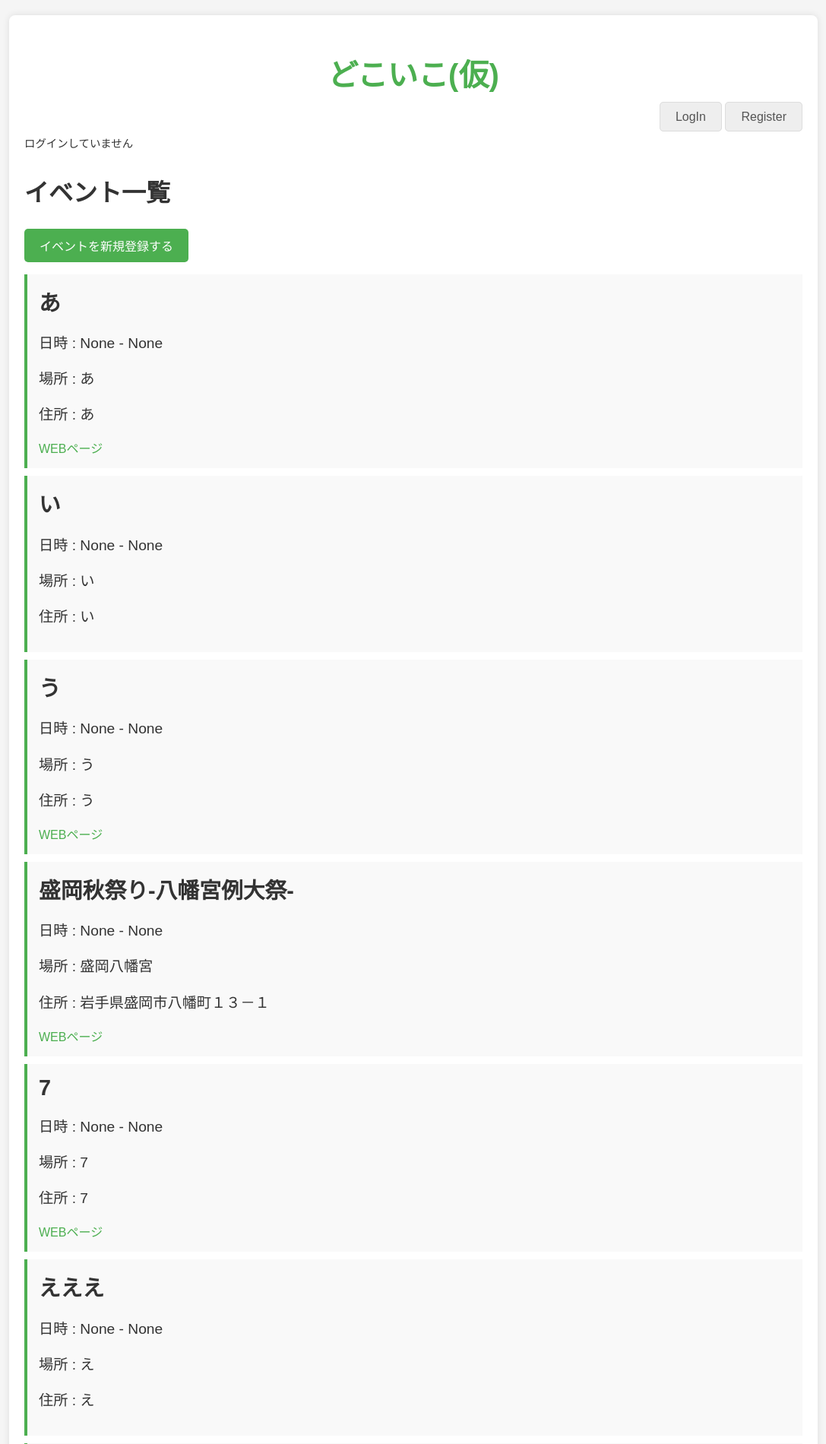
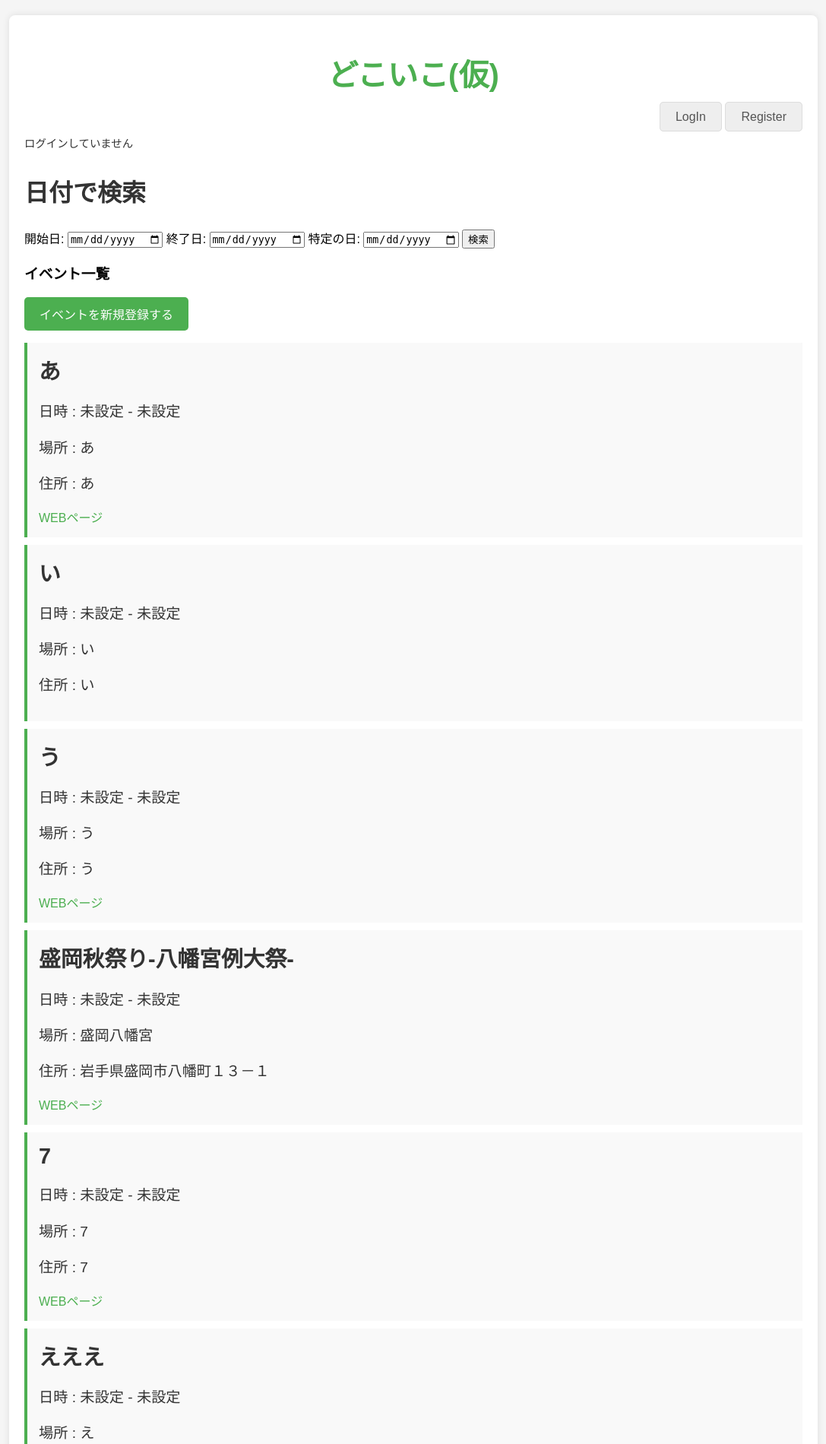
Before and after one commit to naonaosun/evernt_app, a Flask app: page / in a window 1280 px wide. Shown: the top 1900 px of the page at 76% size, without its empty margins (96-1183 px from the left). Run offline with Flask 3, Linux system fonts and the light colour scheme; some libraries are stand-ins or nearby versions.

Commit message:
日付検索の機能追加

```diff
--- a/app.py
+++ b/app.py
@@ -1,6 +1,6 @@
 from flask import Flask, flash, render_template, request, redirect, url_for
 from flask_login import LoginManager, current_user, login_required, login_user, logout_user
-from peewee import SqliteDatabase, Model, CharField, DateTimeField
+from peewee import SqliteDatabase, Model, CharField, DateTimeField, fn
 from werkzeug.security import generate_password_hash, check_password_hash
 from werkzeug.utils import secure_filename
 from config import Event, User, EventImage
@@ -39,10 +39,30 @@
 
 
 # イベント一覧ページのルート
+from datetime import datetime
+
 @app.route("/", methods=["GET", "POST"])
-def index():  # データベースからすべてのイベントを取得
+def index():
+    start_date = request.args.get('start_date')
+    end_date = request.args.get('end_date')
+    specific_date = request.args.get('specific_date')
+
     events = Event.select()
+
+    if specific_date:
+        specific_date = datetime.strptime(specific_date, "%Y-%m-%d").date()
+        events = events.where(
+            (Event.start_date <= specific_date) & (Event.end_date >= specific_date)
+        )
+    elif start_date and end_date:
+        start_date = datetime.strptime(start_date, "%Y-%m-%d").date()
+        end_date = datetime.strptime(end_date, "%Y-%m-%d").date()
+        events = events.where(
+            (Event.start_date >= start_date) & (Event.end_date <= end_date)
+        )
+
     return render_template("index.html", events=events)
+
 
 
 # イベント登録ページのルート
@@ -52,11 +72,19 @@
     if request.method == "POST":  # フォームから送信されたデータを取得
         name = request.form["name"]
         content = request.form["content"]
-        start_date = request.form["start_date"]
-        end_date = request.form["end_date"]
+
+        # 日付形式に変換
+        start_date_str = request.form["start_date"]
+        end_date_str = request.form["end_date"]
+
+        # フォームからの文字列を日付型に変換
+        start_date = datetime.strptime(start_date_str, "%Y-%m-%d")
+        end_date = datetime.strptime(end_date_str, "%Y-%m-%d")
+
         place = request.form["place"]
         address = request.form["address"]
         url = request.form.get("url", "")
+
         # ファイルのアップロード処理
         if "image" in request.files:
             file = request.files["image"]
@@ -94,6 +122,7 @@
                 return redirect(request.url)
 
     return render_template("create_events.html")
+
 
 
 # アップロードされた画像を保存するディレクトリ
--- a/config.py
+++ b/config.py
@@ -51,10 +51,20 @@
     image = CharField(null=True)  # 画像ファイル名を保存するフィールド
 
     def get_start_date(self):  # 日付を変換するメソッドを追加
-        return datetime.fromisoformat(self.start_date).strftime("%Y/%m/%d")
+        if self.start_date:
+            if isinstance(self.start_date, str):
+                # 文字列からdatetimeに変換
+                self.start_date = datetime.fromisoformat(self.start_date)
+            return self.start_date.strftime("%Y/%m/%d")
+        return "未設定"
 
     def get_end_date(self):  # 日付を変換するメソッドを追加
-        return datetime.fromisoformat(self.end_date).strftime("%Y/%m/%d")
+        if self.end_date:
+            if isinstance(self.end_date, str):
+                # 文字列からdatetimeに変換
+                self.end_date = datetime.fromisoformat(self.end_date)
+            return self.end_date.strftime("%Y/%m/%d")
+        return "未設定"
 
     class Meta:
         database = db
--- a/templates/event_detail.html
+++ b/templates/event_detail.html
@@ -145,7 +145,7 @@
         </div>
 
         <a href="{{ url_for('post_image', event_id=event.id) }}" class="button">画像の新規登録</a>
-
+        <a href="{{ url_for('index') }}" class="button">イベント一覧に戻る</a>
         <!-- アップロードされた画像の表示 -->
         {% if images %}
             <div class="event-images">
--- a/templates/index.html
+++ b/templates/index.html
@@ -5,6 +5,10 @@
     <meta charset="UTF-8">
     <meta name="viewport" content="width=device-width, initial-scale=1.0">
     <title>イベント一覧</title>
+
+    <!--★ 地図★ Leaflet CSS ★-->
+    <link rel="stylesheet" href="https://unpkg.com/leaflet@1.3.1/dist/leaflet.css" integrity="sha512Rksm5RenBEKSKFjgI3a41vrjkw4EVPlJ3+OiI65vTjIdo9brlAacEuKOiQ5OFh7cOI1bkDwLqdLw3Zg0cRJAAQ==" crossorigin=""/>
+
     <style>
         body {
             font-family: 'Arial', sans-serif;
@@ -106,6 +110,15 @@
             font-weight: bold; /* ボールドに */
             color: #333; /* 色を少し濃く */
         }
+
+        /* 地図のスタイル */
+        #map {
+            width: 100%;
+            height: 500px;
+            margin: 20px 0;
+            border: 2px solid #4CAF50;
+            border-radius: 8px;
+        }
     </style>
 </head>
 
@@ -131,19 +144,32 @@
             <p style="font-size: 0.9em;">ログインしていません</p>
         {% endif %}
 
-        <h2>イベント一覧</h2>
+        <h2>日付で検索</h2>
+        <form action="/" method="GET">
+            <label for="start_date">開始日:</label>
+            <input type="date" id="start_date" name="start_date">
+
+            <label for="end_date">終了日:</label>
+            <input type="date" id="end_date" name="end_date">
+
+            <label for="specific_date">特定の日:</label>
+            <input type="date" id="specific_date" name="specific_date">
+
+            <input type="submit" value="検索">
+        </form>
+
+        <h3>イベント一覧</h3>
         <a href="{{ url_for('create_events') }}" class="create-event">イベントを新規登録する</a>
+
         <ul>
             {% for event in events %}
             <li>
-                <!-- イベント名にクラスを追加 -->
                 <a href="{{ url_for('event_detail', event_id=event.id) }}" class="event-name">{{ event.name }}</a>
                 {% if event.content %}
                     <p style="font-size: 0.9em;">{{ event.content.split('。')[:2] | join('。') }}。</p>
                 {% else %}
-                    <!-- <p>コンテンツがありません</p> -->
             {% endif %}
-                <p>日時 : {{ event.start_date }} - {{ event.end_date }}</p>
+                <p>日時 : {{ event.get_start_date() }} - {{ event.get_end_date() }}</p>
                 <p>場所 : {{ event.place }}</p>
                 <p>住所 : {{ event.address }}</p>
                 {% if event.url %}
@@ -152,7 +178,39 @@
             </li>
             {% endfor %}
         </ul>
+
+        <!--★★★地図の表示部分★★★ -->
+        <h2>イベントの場所</h2>
+        <div id="map"></div>
     </div>
+
+    <!--★ Leaflet JS ★-->
+    <script src="https://unpkg.com/leaflet@1.3.1/dist/leaflet.js"
+        integrity="sha512-/Nsx9X4HebavoBvEBuyp3I7od5tA0UzAxs+j83KgC8PU0kgB4XiK4Lfe4y4cgBtaRJQEIFCW+oC506aPT2L1zw=="
+        crossorigin=""></script>
+
+    <script>
+        var map = L.map('map').setView([39.692014, 141.128551], 15);
+
+        L.tileLayer('https://{s}.tile.openstreetmap.org/{z}/{x}/{y}.png', {
+            attribution: '&copy; <a href="https://www.openstreetmap.org/copyright">OpenStreetMap</a> contributors'
+        }).addTo(map);
+
+        function onMapClick(e) {
+            alert("地図の " + e.latlng + " をクリックしました");
+        }
+
+        map.on('click', onMapClick);
+
+        var marker1 = L.marker([39.701179, 141.136272]).addTo(map);
+        marker1.bindPopup("<b>盛岡駅構内</b><br>新幹線の運転をしよう").openPopup();
+
+        var marker2 = L.marker([39.692014, 141.128551]).addTo(map);
+        marker2.bindPopup("<b>遺跡の学び館</b><br>学芸講座「縄文の遺跡・落合遺跡の土製品-土でできた風変わりなモノ」").openPopup();
+
+        var marker3 = L.marker([39.714506, 141.154361]).addTo(map);
+        marker3.bindPopup("<b>ベアレン醸造所</b><br>べアレンオクトーバーフェスト2024").openPopup();
+    </script>
 </body>
 
 </html>
--- a/templates/register.html
+++ b/templates/register.html
@@ -3,7 +3,7 @@
 <head>
     <meta charset="UTF-8">
     <meta name="viewport" content="width=device-width, initial-scale=1.0">
-    <title>MessageBOX - Register</title>
+    <title>どこいこ(仮) - Register</title>
     <style>
         /* 全体レイアウトのスタイル */
         body {
```
Also changed, not shown: templates/create_events.html (+5 -5 lines).
